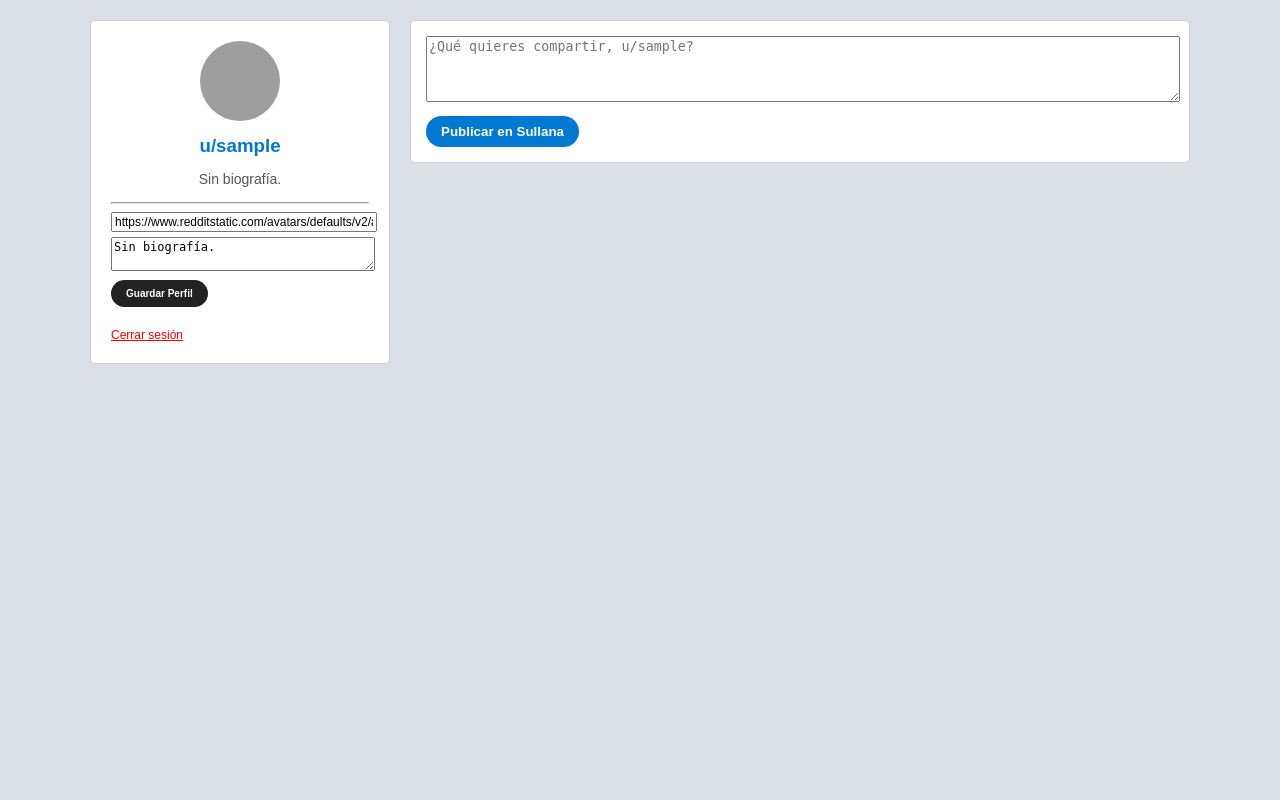
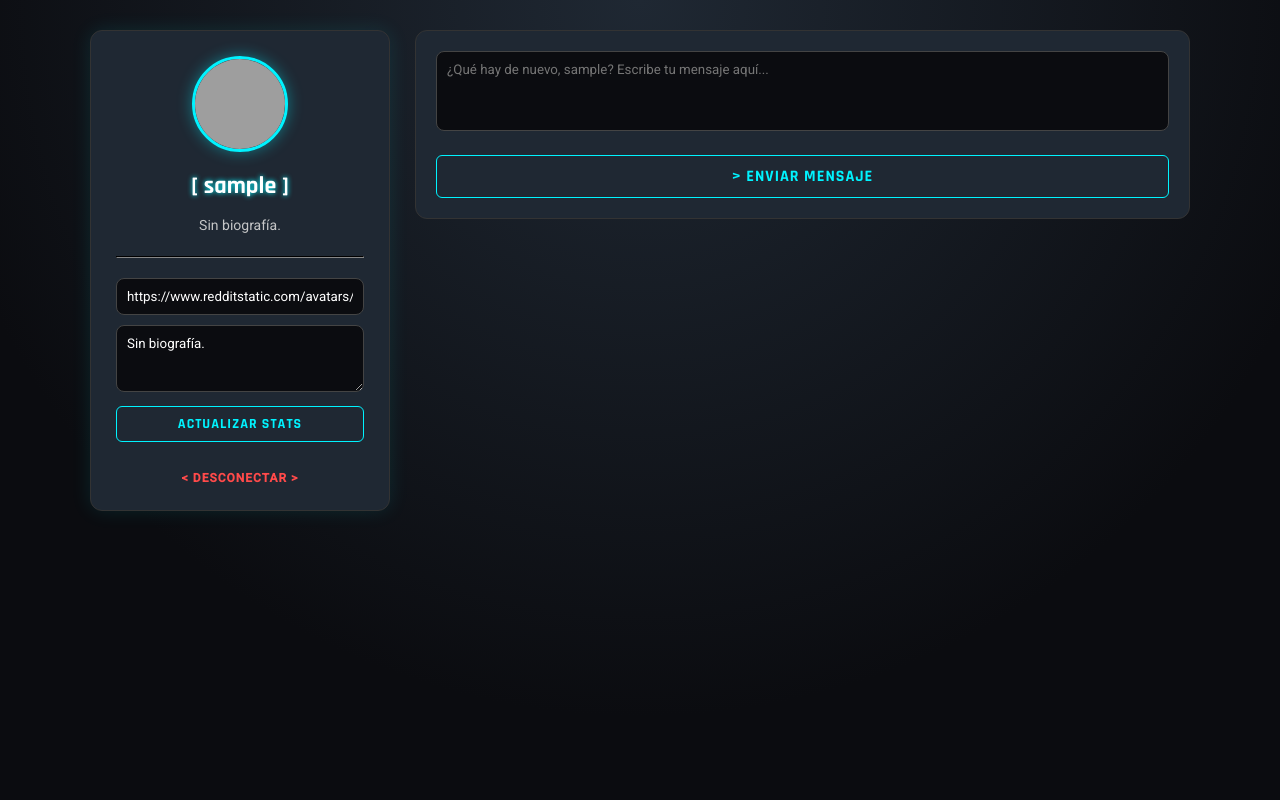
Before and after one commit to valentino16camacho-star/V-ctor-Social-V2, a Flask app: page / in a window 1280 px wide. Run offline with Flask 3, Linux system fonts and the light colour scheme; the visitor is signed in with stand-in values (Sample User, id 1); some libraries are stand-ins or nearby versions; grey boxes are pictures that could not be loaded.

Commit message:
index.html

```diff
--- a/templates/index.html
+++ b/templates/index.html
@@ -3,29 +3,172 @@
 <head>
     <meta charset="UTF-8">
     <meta name="viewport" content="width=device-width, initial-scale=1.0">
-    <title>Sullana Reddit</title>
+    <title>Sullana Social | Gamer Edition</title>
     <script src="https://cdn.socket.io/4.7.2/socket.io.min.js"></script>
     <style>
-        :root { --reddit-blue: #0079D3; --bg: #DAE0E6; }
-        body { font-family: sans-serif; background: var(--bg); margin: 0; display: flex; justify-content: center; }
+        @import url('https://fonts.googleapis.com/css2?family=Rajdhani:wght@500;700&family=Roboto:wght@400;500&display=swap');
 
-        .layout { display: grid; grid-template-columns: 300px 1fr; gap: 20px; width: 95%; max-width: 1100px; padding-top: 20px; }
+        :root {
+            --bg-dark: #0b0c10;
+            --card-dark: #1f2833;
+            --neon-accent: #00f3ff; /* Cyan neón */
+            --neon-secondary: #c5ea86; /* Verde tipo Matrix */
+            --text-light: #c5c6c7;
+            --white: #ffffff;
+        }
 
-        /* BARRA LATERAL (PERFIL) */
-        .sidebar { background: white; border-radius: 5px; padding: 20px; height: fit-content; position: sticky; top: 20px; border: 1px solid #ccc; }
-        .avatar-img { width: 80px; height: 80px; border-radius: 50%; object-fit: cover; background: #eee; }
-        .profile-info h3 { margin: 10px 0 5px; color: var(--reddit-blue); }
-        .bio-text { font-size: 14px; color: #555; margin-bottom: 15px; }
-        .edit-form input, .edit-form textarea { width: 100%; margin-bottom: 5px; font-size: 12px; }
+        body {
+            font-family: 'Roboto', sans-serif;
+            background-color: var(--bg-dark);
+            background-image: radial-gradient(circle at 50% 0%, #1f2833 0%, transparent 70%);
+            color: var(--text-light);
+            margin: 0;
+            display: flex;
+            justify-content: center;
+            min-height: 100vh;
+        }
+
+        .layout {
+            display: grid;
+            grid-template-columns: 300px 1fr;
+            gap: 25px;
+            width: 95%;
+            max-width: 1100px;
+            padding-top: 30px;
+        }
+
+        /* BARRA LATERAL (PERFIL GAMER) */
+        .sidebar {
+            background: var(--card-dark);
+            border-radius: 12px;
+            padding: 25px;
+            height: fit-content;
+            position: sticky;
+            top: 30px;
+            border: 1px solid #333;
+            box-shadow: 0 0 20px rgba(0, 243, 255, 0.1);
+        }
+
+        .avatar-img {
+            width: 90px;
+            height: 90px;
+            border-radius: 50%;
+            object-fit: cover;
+            border: 3px solid var(--neon-accent);
+            box-shadow: 0 0 15px rgba(0, 243, 255, 0.4);
+        }
+
+        .profile-info h3 {
+            font-family: 'Rajdhani', sans-serif;
+            font-size: 24px;
+            margin: 15px 0 5px;
+            color: var(--white);
+            text-shadow: 0 0 5px var(--neon-accent);
+        }
+
+        .bio-text { font-size: 14px; margin-bottom: 20px; line-height: 1.5; }
+
+        /* FORMULARIOS Y CAJAS DE TEXTO */
+        .edit-form input, .edit-form textarea, .post-box textarea {
+            width: 100%;
+            background: #0b0c10;
+            color: var(--white);
+            border: 1px solid #444;
+            border-radius: 8px;
+            padding: 10px;
+            margin-bottom: 10px;
+            font-family: 'Roboto', sans-serif;
+            box-sizing: border-box;
+            outline: none;
+            transition: 0.3s;
+        }
+
+        .edit-form input:focus, .edit-form textarea:focus, .post-box textarea:focus {
+            border-color: var(--neon-accent);
+            box-shadow: 0 0 10px rgba(0, 243, 255, 0.2);
+        }
+
+        /* BOTONES GAMER */
+        button {
+            cursor: pointer;
+            background: transparent;
+            color: var(--neon-accent);
+            border: 1px solid var(--neon-accent);
+            border-radius: 6px;
+            padding: 10px 15px;
+            font-weight: bold;
+            font-family: 'Rajdhani', sans-serif;
+            font-size: 16px;
+            letter-spacing: 1px;
+            text-transform: uppercase;
+            transition: all 0.3s ease;
+            width: 100%;
+        }
+
+        button:hover {
+            background: var(--neon-accent);
+            color: #000;
+            box-shadow: 0 0 15px var(--neon-accent);
+            transform: translateY(-2px);
+        }
 
         /* MURO DE POSTS */
-        .feed { display: flex; flex-direction: column; gap: 15px; }
-        .post-box { background: white; padding: 15px; border-radius: 5px; border: 1px solid #ccc; }
-        .post { background: white; border: 1px solid #ccc; border-radius: 5px; display: flex; }
-        .votes { background: #f8f9fa; width: 40px; display: flex; flex-direction: column; align-items: center; padding: 10px 0; border-right: 1px solid #eee; }
-        .content { padding: 10px 15px; flex-grow: 1; }
+        .feed { display: flex; flex-direction: column; gap: 20px; }
 
-        button { cursor: pointer; background: var(--reddit-blue); color: white; border: none; border-radius: 20px; padding: 8px 15px; font-weight: bold; }
+        .post-box {
+            background: var(--card-dark);
+            padding: 20px;
+            border-radius: 12px;
+            border: 1px solid #333;
+        }
+
+        .post {
+            background: var(--card-dark);
+            border: 1px solid #333;
+            border-radius: 12px;
+            display: flex;
+            overflow: hidden;
+            transition: 0.3s;
+            animation: slideIn 0.4s ease-out;
+        }
+
+        .post:hover {
+            border-color: #555;
+            box-shadow: 0 5px 15px rgba(0,0,0,0.5);
+        }
+
+        .votes {
+            background: rgba(0,0,0,0.2);
+            width: 50px;
+            display: flex;
+            flex-direction: column;
+            align-items: center;
+            padding: 15px 0;
+            font-weight: bold;
+            color: var(--neon-accent);
+        }
+
+        .content { padding: 15px 20px; flex-grow: 1; }
+
+        .content small { color: #888; font-size: 12px; }
+        .content b { color: var(--white); font-family: 'Rajdhani', sans-serif; font-size: 18px;}
+        .content p { margin-top: 10px; line-height: 1.5; font-size: 15px;}
+
+        /* Avatar chiquito en los posts */
+        .post-avatar {
+            width: 30px; height: 30px; border-radius: 50%; vertical-align: middle; margin-right: 8px; border: 1px solid var(--neon-accent);
+        }
+
+        @keyframes slideIn {
+            from { opacity: 0; transform: translateY(-20px); }
+            to { opacity: 1; transform: translateY(0); }
+        }
+
+        /* SCROLLBAR GAMER */
+        ::-webkit-scrollbar { width: 8px; }
+        ::-webkit-scrollbar-track { background: var(--bg-dark); }
+        ::-webkit-scrollbar-thumb { background: #444; border-radius: 4px; }
+        ::-webkit-scrollbar-thumb:hover { background: var(--neon-accent); }
 
         @media (max-width: 768px) { .layout { grid-template-columns: 1fr; } .sidebar { position: static; } }
     </style>
@@ -37,32 +180,35 @@
             <div style="text-align: center;">
                 <img src="{{ avatar }}" class="avatar-img" alt="Foto">
                 <div class="profile-info">
-                    <h3>u/{{ usuario }}</h3>
+                    <h3>[ {{ usuario }} ]</h3>
                     <p class="bio-text">{{ bio }}</p>
                 </div>
             </div>
-            <hr>
+            <hr style="border-color: #333; margin: 20px 0;">
             <form action="/editar_perfil" method="POST" class="edit-form">
                 <input type="text" name="foto_url" placeholder="URL de tu foto" value="{{ avatar }}">
-                <textarea name="bio" placeholder="Tu biografía...">{{ bio }}</textarea>
-                <button type="submit" style="background: #222; font-size: 10px;">Guardar Perfil</button>
+                <textarea name="bio" placeholder="Tu biografía..." rows="3">{{ bio }}</textarea>
+                <button type="submit" style="font-size: 14px; padding: 8px;">Actualizar Stats</button>
             </form>
             <br>
-            <a href="/login" style="font-size: 12px; color: red;">Cerrar sesión</a>
+            <a href="/login" style="font-size: 12px; color: #ff4a4a; text-decoration: none; display: block; text-align: center; margin-top: 10px; font-weight: bold; letter-spacing: 1px;">&lt; DESCONECTAR &gt;</a>
         </aside>
 
         <main class="feed">
             <div class="post-box">
-                <textarea id="msg" placeholder="¿Qué quieres compartir, u/{{ usuario }}?" style="width: 100%; height: 60px;"></textarea>
-                <button onclick="publicar()" style="margin-top: 10px;">Publicar en Sullana</button>
+                <textarea id="msg" placeholder="¿Qué hay de nuevo, {{ usuario }}? Escribe tu mensaje aquí..." style="height: 80px; resize: none;"></textarea>
+                <button onclick="publicar()" style="margin-top: 10px;">&gt; Enviar Mensaje</button>
             </div>
 
             <div id="muro">
                 {% for p in posts %}
                 <div class="post">
-                    <div class="votes">⬆️<br>0<br>⬇️</div>
+                    <div class="votes">▲<br>0<br>▼</div>
                     <div class="content">
-                        <small>Publicado por <b>u/{{ p.usuario }}</b> a las {{ p.hora }}</small>
+                        <small>
+                            <img src="{{ p.avatar }}" class="post-avatar">
+                            <b>{{ p.usuario }}</b> // {{ p.hora }}
+                        </small>
                         <p>{{ p.contenido }}</p>
                     </div>
                 </div>
@@ -75,7 +221,7 @@
         var socket = io();
         function publicar() {
             var m = document.getElementById('msg').value;
-            if(m) {
+            if(m.trim() !== '') {
                 socket.emit('enviar_post', {contenido: m});
                 document.getElementById('msg').value = '';
             }
@@ -85,9 +231,12 @@
             var muro = document.getElementById('muro');
             var nuevoHtml = `
                 <div class="post">
-                    <div class="votes">⬆️<br>0<br>⬇️</div>
+                    <div class="votes">▲<br>0<br>▼</div>
                     <div class="content">
-                        <small>Publicado por <b>u/${data.usuario}</b> a las ${data.hora}</small>
+                        <small>
+                            <img src="${data.avatar}" class="post-avatar">
+                            <b>${data.usuario}</b> // ${data.hora}
+                        </small>
                         <p>${data.contenido}</p>
                     </div>
                 </div>`;
```
